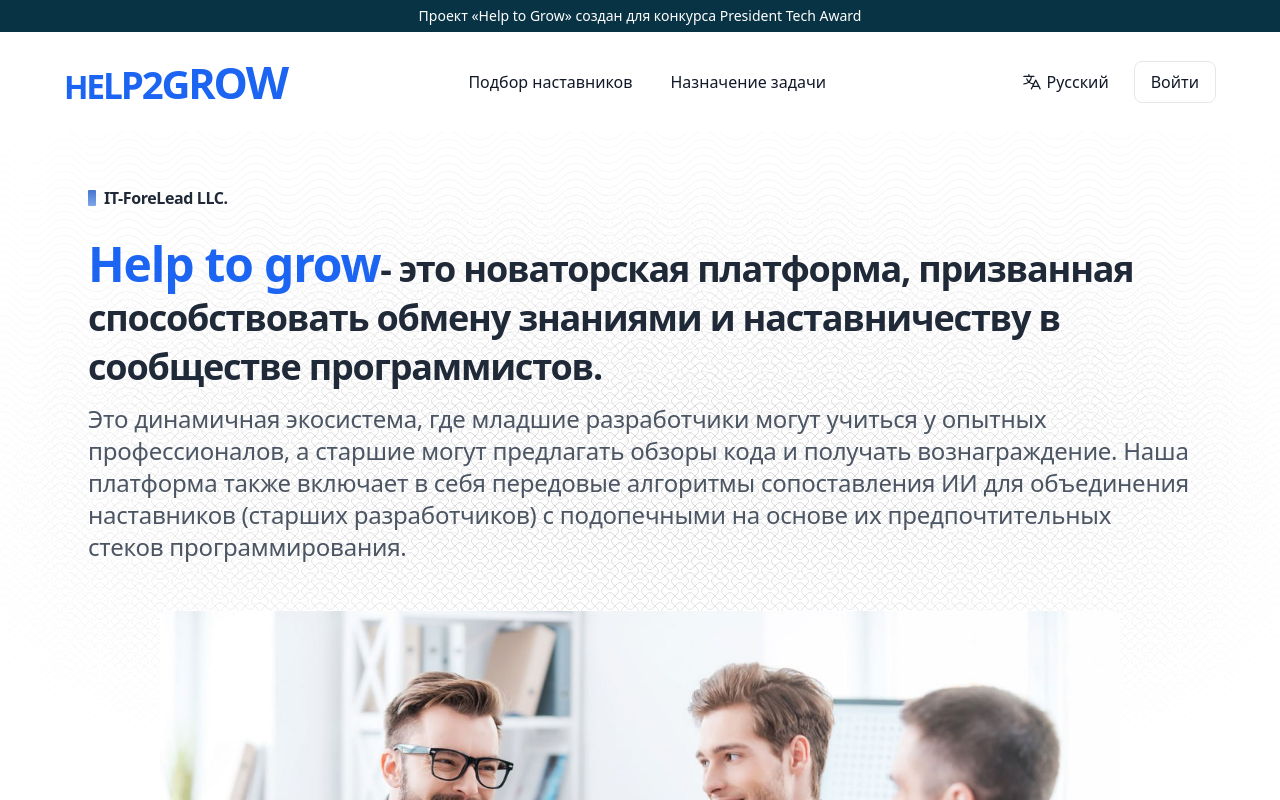
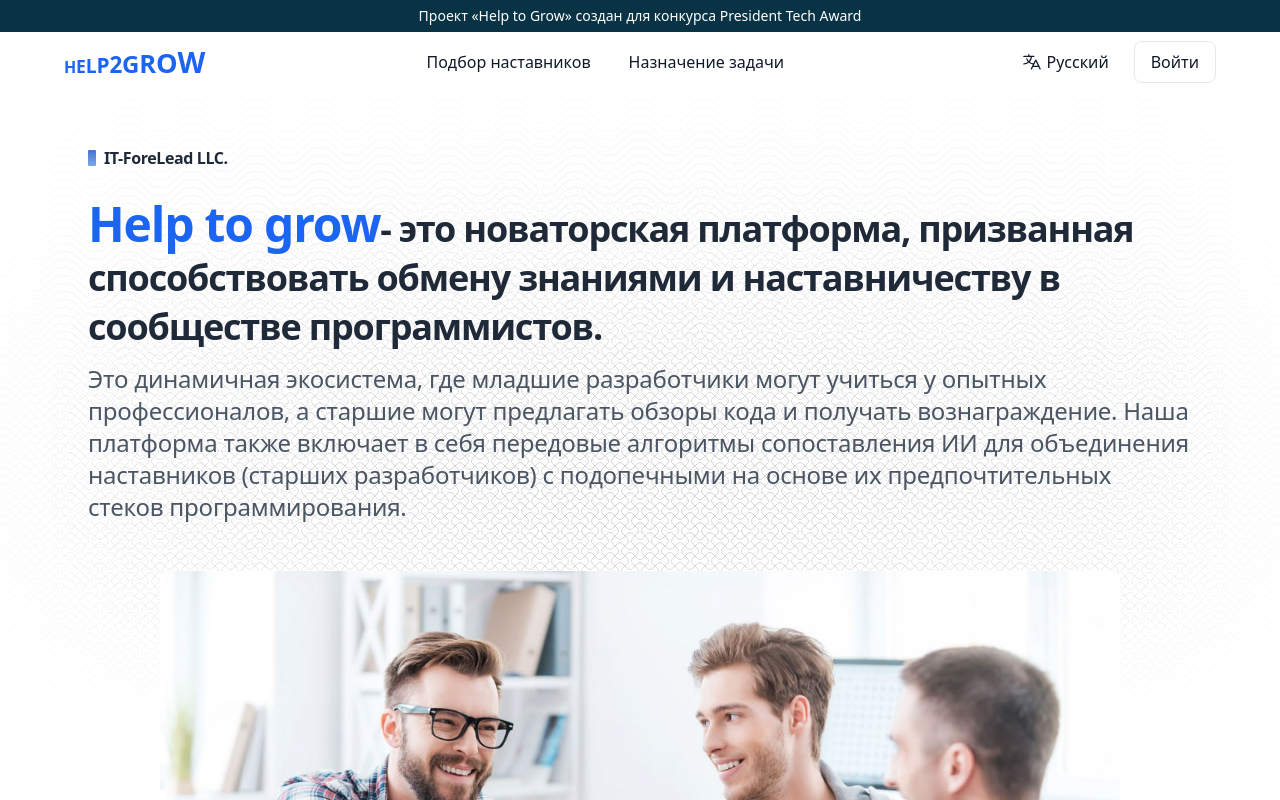
Before and after one commit to IT-Forelead/help2grow_FE, a Vue app: page / in a window 1280 px wide. Shown: the top 800 px of the page. Built offline with nearby package versions, Linux system fonts and the light colour scheme.

Commit message:
logo improved

```diff
--- a/src/components/Footer.vue
+++ b/src/components/Footer.vue
@@ -11,33 +11,35 @@ import TelegramIcon from '../assets/icons/TelegramIcon.vue'
         <div class="container py-12 mx-auto">
             <div class="grid grid-cols-2 gap-6 md:gap-12 md:grid-cols-4">
                 <div class="col-span-2 px-6">
-                    <div class="font-semibold text-blue-600 uppercase tracking-[-.01em] -space-x-0.5">
-                        <span class="text-[2rem]">H</span>
-                        <span class="text-[2.1rem]">e</span>
-                        <span class="text-[2.2rem]">l</span>
-                        <span class="text-[2.3rem]">p</span>
-                        <span class="text-[2.4rem]">2</span>
-                        <span class="text-[2.5rem]">G</span>
-                        <span class="text-[2.6rem]">r</span>
-                        <span class="text-[2.7rem]">o</span>
-                        <span class="text-[2.8rem]">w</span>
+                    <div class="font-semibold text-blue-600 uppercase tracking-[-.01em] mb-2 md:mb-3">
+                        <span class="text-[1rem]">H</span>
+                        <span class="text-[1.1rem]">e</span>
+                        <span class="text-[1.2rem]">l</span>
+                        <span class="text-[1.3rem]">p</span>
+                        <span class="text-[1.4rem]">2</span>
+                        <span class="text-[1.5rem]">G</span>
+                        <span class="text-[1.6rem]">r</span>
+                        <span class="text-[1.7rem]">o</span>
+                        <span class="text-[1.8rem]">w</span>
                     </div>
                     <p class="w-full text-base text-gray-600 md:w-2/3">
                         «Grow-Together» — это ваш путь к росту, сотрудничеству и успеху в мире программирования.
                     </p>
                 </div>
                 <div class="col-span-2 px-6 md:col-span-1">
-                    <h5 class="mb-4 text-lg font-medium leading-5 text-gray-600 md:mb-6">
+                    <h5 class="mb-4 text-lg font-medium leading-5 text-gray-600 md:mb-5">
                         Категории
                     </h5>
                     <ul class="space-y-2">
                         <li class="text-base text-gray-600">
-                            <a href="/mentor-matching" class="inline-block text-gray-900 duration-200 cursor-pointer hover:text-blue-600">
+                            <a href="/mentor-matching"
+                                class="inline-block text-gray-900 duration-200 cursor-pointer hover:text-blue-600">
                                 Подбор наставников
                             </a>
                         </li>
                         <li class="text-base text-gray-600">
-                            <a href="/task-assignment" class="inline-block text-gray-900 duration-200 cursor-pointer hover:text-blue-600">
+                            <a href="/task-assignment"
+                                class="inline-block text-gray-900 duration-200 cursor-pointer hover:text-blue-600">
                                 Назначение задачи
                             </a>
                         </li>
@@ -49,7 +51,7 @@ import TelegramIcon from '../assets/icons/TelegramIcon.vue'
                     </ul>
                 </div>
                 <div class="col-span-2 px-6 md:col-span-1">
-                    <h5 class="mb-4 text-lg font-medium leading-5 text-gray-600 md:mb-6">
+                    <h5 class="mb-4 text-lg font-medium leading-5 text-gray-600 md:mb-5">
                         Контакты
                     </h5>
                     <ul class="space-y-2">
--- a/src/components/Navbar.vue
+++ b/src/components/Navbar.vue
@@ -9,19 +9,19 @@ import TranslateIcon from '../assets/icons/TranslateIcon.vue'
             Проект «Help to Grow» создан для конкурса President Tech Award
         </h4>
     </div>
-    <header class="py-4 text-gray-900 bg-white z-[99999] sticky top-0 left-0">
+    <header class="py-2 text-gray-900 bg-white z-[99999] sticky top-0 left-0">
         <div class="flex items-center justify-between max-w-6xl mx-auto">
             <a href="/">
-                <div class="font-semibold text-blue-600 uppercase tracking-[-.01em] -space-x-0.5">
-                    <span class="text-[2rem]">H</span>
-                    <span class="text-[2.1rem]">e</span>
-                    <span class="text-[2.2rem]">l</span>
-                    <span class="text-[2.3rem]">p</span>
-                    <span class="text-[2.4rem]">2</span>
-                    <span class="text-[2.5rem]">G</span>
-                    <span class="text-[2.6rem]">r</span>
-                    <span class="text-[2.7rem]">o</span>
-                    <span class="text-[2.8rem]">w</span>
+                <div class="font-semibold text-blue-600 uppercase tracking-[-.01em]">
+                    <span class="text-[1rem]">H</span>
+                    <span class="text-[1.1rem]">e</span>
+                    <span class="text-[1.2rem]">l</span>
+                    <span class="text-[1.3rem]">p</span>
+                    <span class="text-[1.4rem]">2</span>
+                    <span class="text-[1.5rem]">G</span>
+                    <span class="text-[1.6rem]">r</span>
+                    <span class="text-[1.7rem]">o</span>
+                    <span class="text-[1.8rem]">w</span>
                 </div>
             </a>
             <div>
```
